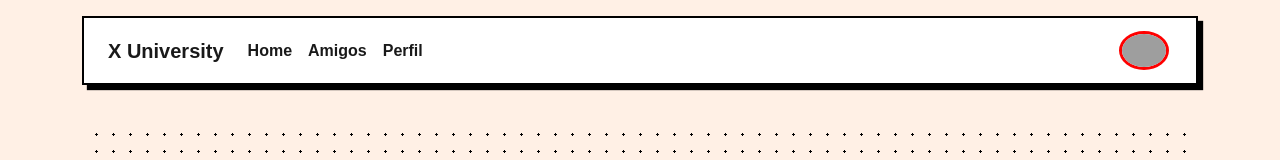
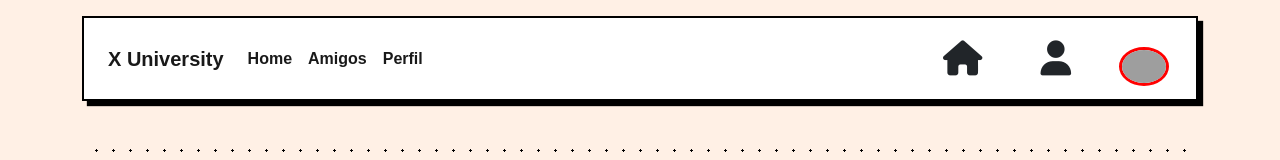
Before and after one commit to JuanPabloHincapieF/Proyecto-2, a plain HTML site: page index.html in a window 1280 px wide. Shown: the top 160 px of the page. Drawn offline with nearby package versions, Linux system fonts and the light colour scheme; grey boxes are pictures that could not be loaded; a web font is replaced by a local one.

Commit message:
agregando iconos del nav

```diff
--- a/custom.css
+++ b/custom.css
@@ -17,6 +17,11 @@ body {
   padding: 5px;
   display: flex;
   align-items: flex-end;
+}
+.perfil-principal__i {
+  font-size: 35px;
+  margin: 10px;
+  cursor: pointer;
 }
 .perfil-principal img {
   max-width: 50px;
--- a/index.html
+++ b/index.html
@@ -44,7 +44,10 @@
                         </li>
                     </ul>
                 </div>
+
                 <div class="perfil-principal">
+                    <i class="fa-solid fa-house perfil-principal__i me-5"></i>
+                    <i class="fa-solid fa-user perfil-principal__i me-5"></i>
                     <img src="https://avatars.githubusercontent.com/u/98063533?v=4" alt="profile picture">
                 </div>
             </div>
```
